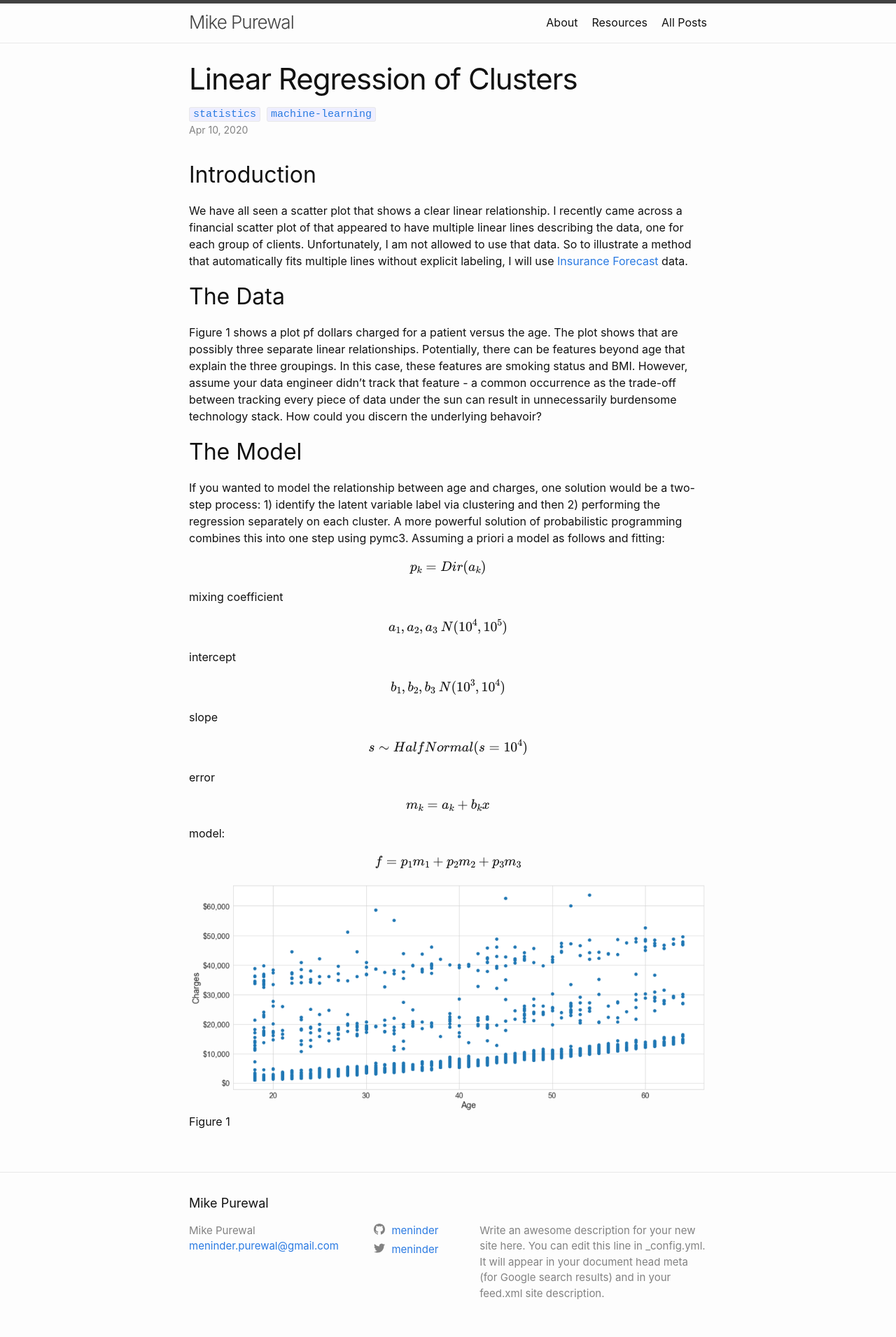
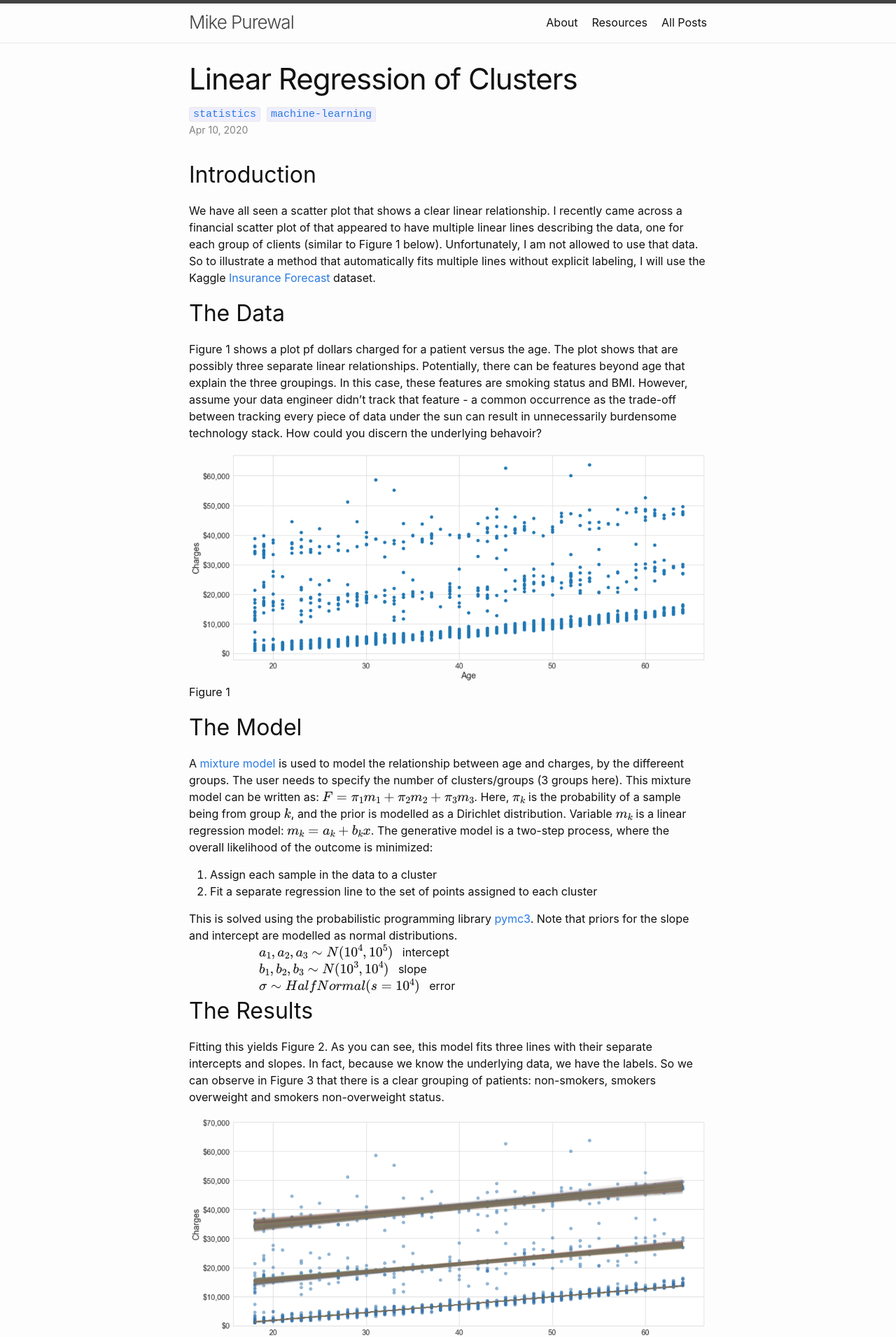
Before and after one commit to meninder/amplify-website, a Jekyll site: the page built from _posts/2020-04-10-linear-regression-of-clusters.html, in a window 1280 px wide. Shown: the top 1911 px of the page at 70% size. Built offline with Jekyll 4.4.1, drawn with Linux system fonts in a browser that asks for light colours; formulas are drawn with MathJax 3; some of the changed text lies outside the part shown.

Commit message:
another post

```diff
--- a/_posts/2020-04-10-linear-regression-of-clusters.html
+++ b/_posts/2020-04-10-linear-regression-of-clusters.html
@@ -8,31 +8,69 @@
 ---
 
 <h2>Introduction</h2>
-<p>We have all seen a scatter plot that shows a clear linear relationship.   I recently came across a financial scatter
-    plot of that appeared to have multiple linear lines describing the data, one for each group of clients.
-    Unfortunately, I am not allowed to use that data.  So to illustrate a method that automatically fits multiple lines without explicit labeling, I will use
-    <a href="https://www.kaggle.com/mirichoi0218/insurance/tasks">Insurance Forecast</a> data. </p>
+<p>We have all seen a scatter plot that shows a clear linear relationship. I recently came across a financial scatter
+    plot of that appeared to have multiple linear lines describing the data, one for each group of clients (similar
+    to Figure 1 below).
+    Unfortunately, I am not allowed to use that data. So to illustrate a method that automatically fits multiple lines
+    without explicit labeling, I will use the Kaggle
+    <a href="https://www.kaggle.com/mirichoi0218/insurance/tasks">Insurance Forecast</a> dataset. </p>
 
 <h2>The Data</h2>
-<p>Figure 1 shows a plot pf dollars charged for a patient versus the age.  The plot shows that are possibly three
+<p>Figure 1 shows a plot pf dollars charged for a patient versus the age. The plot shows that are possibly three
     separate linear relationships.
-    Potentially, there can be features beyond age that explain the three groupings.  In this case, these features are
-    smoking status and BMI.  However, assume your data engineer didn’t track that feature - a common occurrence as
-    the trade-off between tracking every piece of data under the sun can result in unnecessarily burdensome technology stack.
+    Potentially, there can be features beyond age that explain the three groupings. In this case, these features are
+    smoking status and BMI. However, assume your data engineer didn’t track that feature - a common occurrence as
+    the trade-off between tracking every piece of data under the sun can result in unnecessarily burdensome technology
+    stack.
     How could you discern the underlying behavoir?
 </p>
+<img src="/assets/img/posts/linear-regression-of-clusters-1.png" loading="lazy" alt="Figure">
+<p>Figure 1</p>
 
 <h2>The Model</h2>
-<p>If you wanted to model the relationship between age and charges, one solution would be a two-step process: 1)  identify the latent variable label via clustering and then 2) performing the regression separately on each cluster.  A more powerful solution of probabilistic programming combines this into one step using pymc3. Assuming a priori a model as follows and fitting:</p>
-<p>
-    $$p_k= Dir(a_k)$$ mixing coefficient
-    $$a_1,a_2,a_3~N(10^4,10^5)$$ intercept
-    $$b_1,b_2,b_3~N(10^3, 10^4)$$ slope
-    $$s \sim HalfNormal(s =10^4)$$ error
-    $$m_k= a_k+b_k x$$
-    model: $$f = p_1 m_1 + p_2 m_2 + p_3 m_3$$
+<p>A <a
+        href="https://en.wikipedia.org/wiki/Mixture_distribution">mixture model</a>
+    is used to model the relationship between age and charges, by the differeent groups. The user
+    needs to specify the number of clusters/groups (3 groups here). This mixture model can
+    be written as:
+    $F = \pi_1 m_1 + \pi_2 m_2 + \pi_3 m_3$. Here, $\pi_k$ is the probability of a sample being from group $k$, and
+    the prior is modelled as a Dirichlet distribution. Variable $m_k$ is a linear regression model: $m_k= a_k+b_k
+    x$. The generative model is a two-step process, where the overall likelihood of the outcome is minimized:
+<ol>
+    <li>Assign each sample in the data to a cluster</li>
+    <li>Fit a separate regression line to the set of points assigned to each cluster</li>
+</ol>
+This is solved using the probabilistic programming library <a
+        href="https://docs.pymc.io/en/v3/">pymc3</a>.  Note that priors for the slope and intercept are modelled
+as normal distributions.
+<div class="equation-center">
+    $a_1,a_2,a_3 \sim N(10^4,10^5)$ &nbsp intercept <br>
+    $b_1,b_2,b_3 \sim N(10^3, 10^4)$ &nbsp slope <br>
+    $\sigma \sim HalfNormal(s =10^4)$ &nbsp error <br>
+</div>
 
+<h2>The Results</h2>
+<p>Fitting this yields Figure 2. As you can see, this model fits three lines with their separate intercepts and slopes.
+    In fact, because we know the underlying data, we have the labels. So we can observe in Figure 3 that there is a
+    clear
+    grouping of patients: non-smokers, smokers overweight and smokers non-overweight status.</p>
+<img src="/assets/img/posts/linear-regression-of-clusters-2.png" loading="lazy" alt="Figure">
+<p>Figure 2</p>
+<img src="/assets/img/posts/linear-regression-of-clusters-3.png" loading="lazy" alt="Figure">
+<p>Figure 3</p>
+
+<p> The distributions of the parameters outputted by PyMC3 is presented in Figure 4 (table) and 5 (distribution of
+    slope). Looking at the tabular data in Figure 4, the three line slopes ($\beta_1, \beta_2, \beta_3$) there are
+    two distinct slopes: $269 per year of age for non-smokers and $284 per year age for
+    smokers (both overweight and not). The intercept, which can be interpreted as baseline customer charges is about
+    $19k for smokers, but this number is a bit deceptive. Looking at the marginal distribution of the intercepts (not
+    shown), there are two modes (for both types of non-smokers) around $10k and $30k. The distribution of the population
+    (eg $\pi$) is about 72% non-smokers and an equal 14% of high/low BMI smokers.
 </p>
 
-<img src="/assets/img/posts/linear-regression-of-clusters-1.png" loading="lazy" alt="Figure">
-<p>Figure 1</p>
+<img src="/assets/img/posts/linear-regression-of-clusters-4.png" loading="lazy" alt="Figure">
+<p>Figure 4</p>
+<img src="/assets/img/posts/linear-regression-of-clusters-5.png" loading="lazy" alt="Figure">
+<p>Figure 5</p>
+<img src="/assets/img/posts/linear-regression-of-clusters-6.png" loading="lazy" alt="Figure">
+<p>Figure 6</p>
--- a/_sass/minima/_layout.scss
+++ b/_sass/minima/_layout.scss
@@ -270,3 +270,8 @@
 /**
 * Resources
 */
+
+/**
+* Equations
+*/
+.equation-center {margin:0px 100px }
```
Also changed, not shown: _posts/2020-06-19-no-sql.html (added, +75 -0 lines), assets/img/posts/no-sql.jpg (added).
